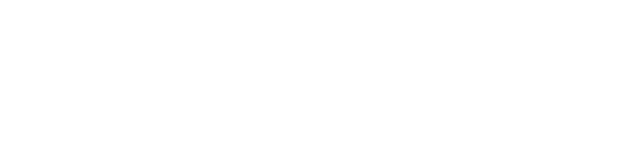
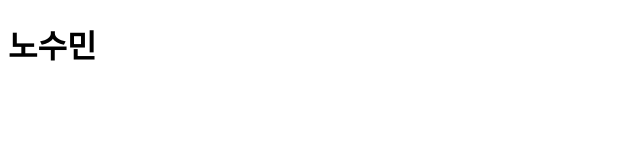
Before and after one commit to ujou173/Main, a plain HTML site: page index.html in a window 1280 px wide. Shown: the whole page, without its empty margins (0-640 px from the left). Drawn offline with Linux system fonts and the light colour scheme.

Commit message:
내용 구상 중

```diff
--- a/index.html
+++ b/index.html
@@ -7,6 +7,6 @@
   <title>Document</title>
 </head>
 <body>
-
+  <div id="root"><h1>노수민</h1></div>
 </body>
 </html>
```
